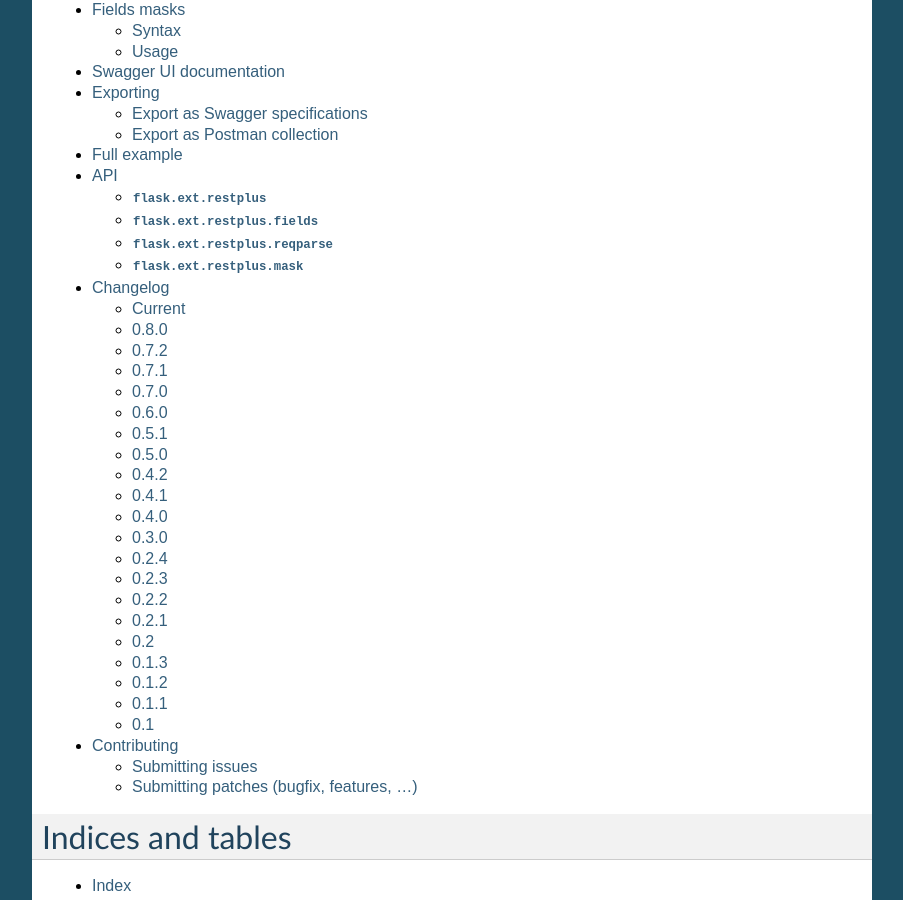
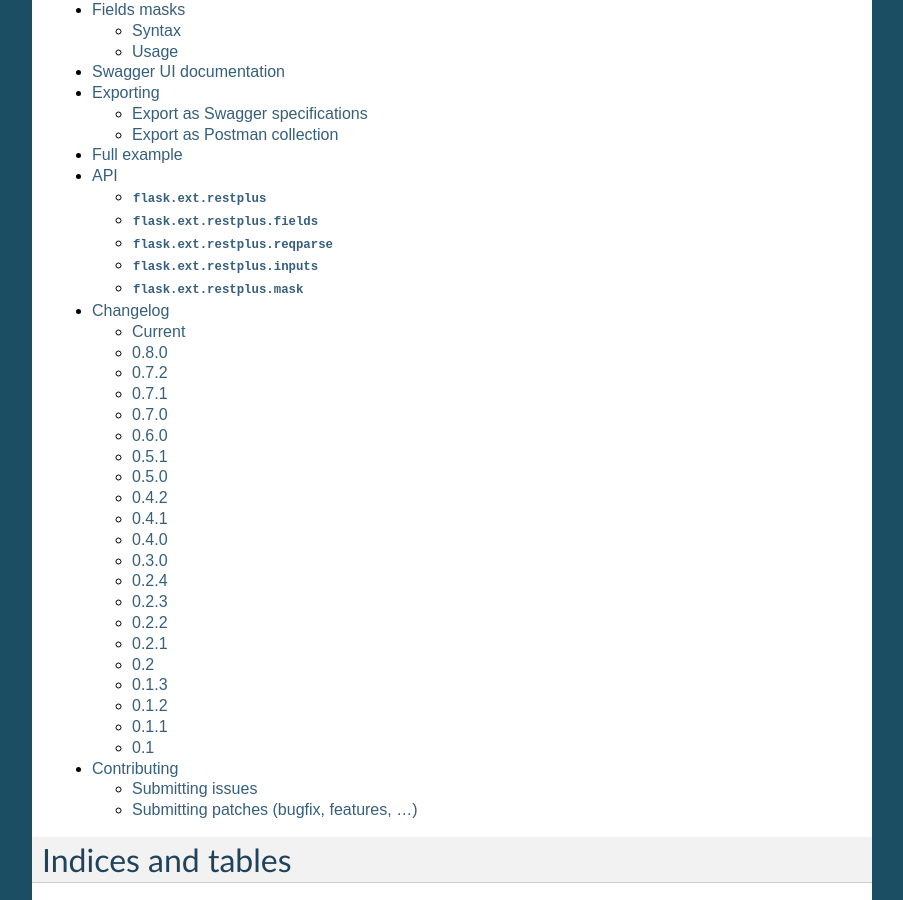
Before and after one commit to noirbizarre/flask-restplus, a Sphinx documentation site: the page built from doc/index.rst, in a window 1280 px wide and 900 px high, scrolled down 990 px. Shown: the whole window, without its empty margins (198-1101 px from the left). Built offline with Sphinx 7.4.7, drawn with Linux system fonts in a browser that asks for light colours.

Commit message:
Small documentation fixes

```diff
--- a/CHANGELOG.rst
+++ b/CHANGELOG.rst
@@ -11,7 +11,7 @@
 - Added fields mask support through header (see: `Fields Masks Documentation`_)
 - Expose ``flask_restful.inputs`` module on ``flask_restplus.inputs``
 - Added support for some missing fields and attributes:
-    - ``host`` root field
+    - ``host`` root field (filed only if ``SERVER_NAME`` config is set)
     - custom ``tags`` root field
     - ``exclusiveMinimum`` and ``exclusiveMaximum`` number field attributes
     - ``multipleOf`` number field attribute
--- a/doc/api.rst
+++ b/doc/api.rst
@@ -24,6 +24,12 @@
     :members:
 
 
+:mod:`flask.ext.restplus.inputs`
+--------------------------------
+
+.. automodule:: flask_restplus.inputs
+    :members:
+
 
 :mod:`flask.ext.restplus.mask`
 ------------------------------
--- a/flask_restplus/__init__.py
+++ b/flask_restplus/__init__.py
@@ -1,8 +1,8 @@
 # -*- coding: utf-8 -*-
 from __future__ import absolute_import
-from flask.ext.restful import abort, inputs  # noqa
+from flask.ext.restful import abort  # noqa
 
-from . import fields, reqparse, apidoc
+from . import fields, reqparse, apidoc, inputs
 from .api import Api  # noqa
 from .marshalling import marshal, marshal_with, marshal_with_field  # noqa
 from .resource import Resource  # noqa
@@ -21,6 +21,7 @@
     'marshal_with_field',
     'abort',
     'fields',
+    'inputs',
     'reqparse',
     'RestException',
     'SpecsError',
```
Also changed, not shown: 1 other file.
